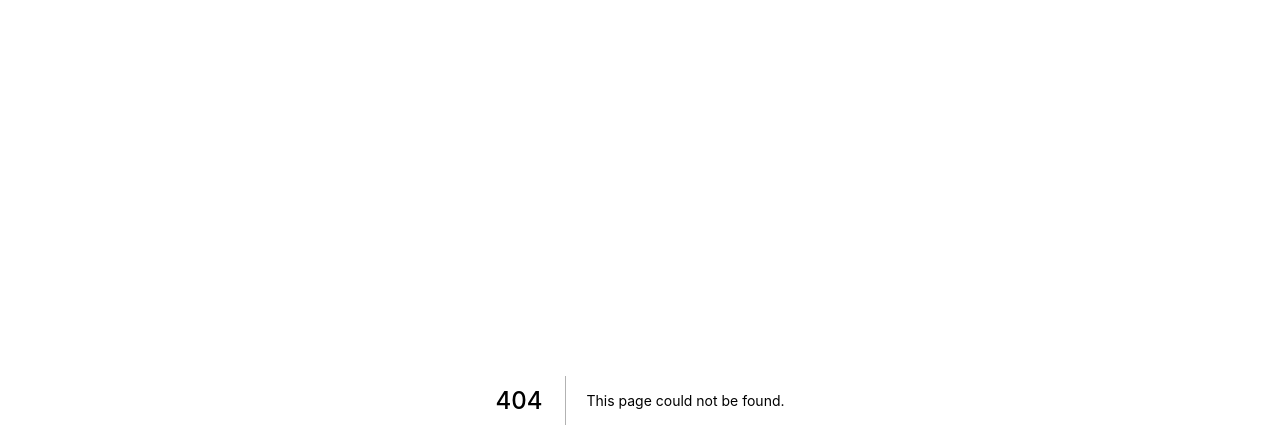
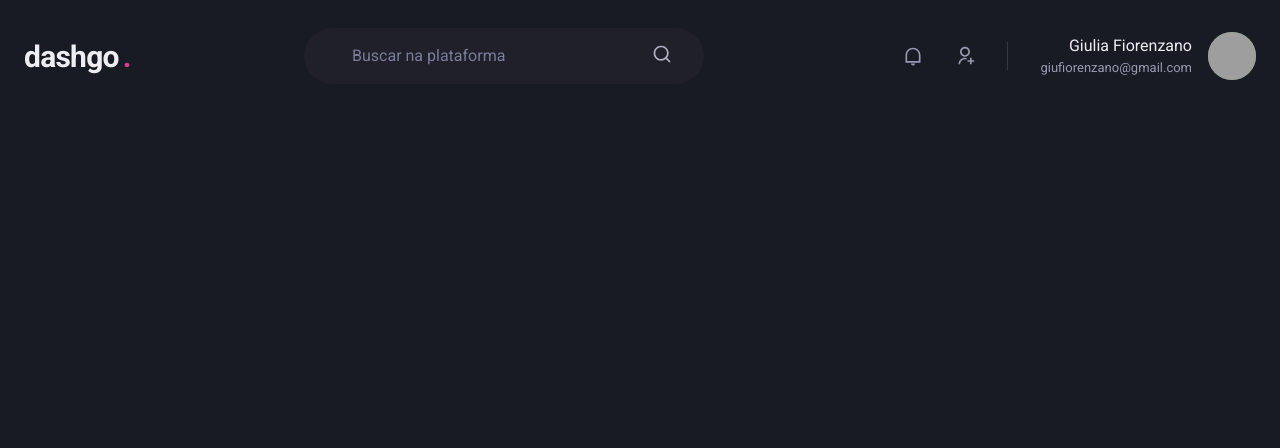
Before and after one commit to giufiorenzano/dashgo, a Next.js app: page /dashboard in a window 1280 px wide. Before the commit this address had no page. Shown: the top 448 px of the page. Built offline with nearby package versions, Linux system fonts and the light colour scheme; grey boxes are pictures that could not be loaded.

Commit message:
feat: add header

```diff
--- a/package.json
+++ b/package.json
@@ -16,7 +16,8 @@
     "framer-motion": "^6.2.10",
     "next": "12.1.5",
     "react": "18.0.0",
-    "react-dom": "18.0.0"
+    "react-dom": "18.0.0",
+    "react-icons": "^4.3.1"
   },
   "devDependencies": {
     "@types/node": "^17.0.23",
--- /dev/null
+++ b/src/components/Header.tsx
@@ -0,0 +1,91 @@
+import { Flex, Input, Text, Icon, HStack, Box, Avatar } from "@chakra-ui/react";
+import { RiNotificationLine, RiSearchLine, RiUserAddLine } from "react-icons/ri";
+
+export function Header() {
+    return (
+        <Flex
+            as="header"
+            w="100%"
+            maxWidth={1480}
+            h="20"
+            mx="auto"
+            mt="4"
+            px="6"
+            align="center"
+        >
+            <Text
+                fontSize="3xl"
+                fontWeight="bold"
+                letterSpacing="tight"
+                w="64"
+            >
+                dashgo
+                <Text as="span" ml="1" color="pink.500">.</Text>
+            </Text>
+
+            <Flex
+                as="label"
+                flex="1"
+                py="4"
+                px="8"
+                ml="6"
+                maxWidth={400}
+                alignSelf="center"
+                color="gray.200"
+                position="relative"
+                bg="gray.800"
+                borderRadius="full"
+            >
+                <Input
+                    color="gray.50"
+                    variant="unstyled"
+                    placeholder="Buscar na plataforma"
+                    _placeholder={{ color: "gray.400"}}
+                    px="4"
+                    mr="4"
+                />
+
+                <Icon as={RiSearchLine} fontSize="20" />
+            </Flex>
+
+            <Flex
+                align="center"
+                ml="auto"
+            >
+                <HStack
+                    spacing="8"
+                    mx="8"
+                    pr="8"
+                    py="1"
+                    color="gray.300"
+                    borderRightWidth={1}
+                    borderColor="gray.700"
+                >
+                    <Icon as={RiNotificationLine} fontSize="20" />
+                    <Icon as={RiUserAddLine} fontSize="20" />
+                </HStack>
+
+                <Flex
+                    align="center"
+                >
+                    <Box mr="4" textAlign="right">
+                        <Text>Giulia Fiorenzano</Text>
+                        <Text
+                            color="gray.300"
+                            fontSize="small"
+                        >
+                            giufiorenzano@gmail.com
+                        </Text>
+                    </Box>
+
+                    <Avatar
+                        size="md"
+                        name="Giulia Fiorenzano"
+                        src="https://github.com/giufiorenzano.png"
+                    />
+
+                </Flex>
+            </Flex>
+        </Flex>
+    )
+}
--- /dev/null
+++ b/src/pages/dashboard.tsx
@@ -0,0 +1,7 @@
+import { Header } from "../components/Header";
+
+export default function Dashboard() {
+    return (
+        <Header />
+    )
+}
```
Also changed, not shown: 1 other file (tests, documents, lock files or other folders).
